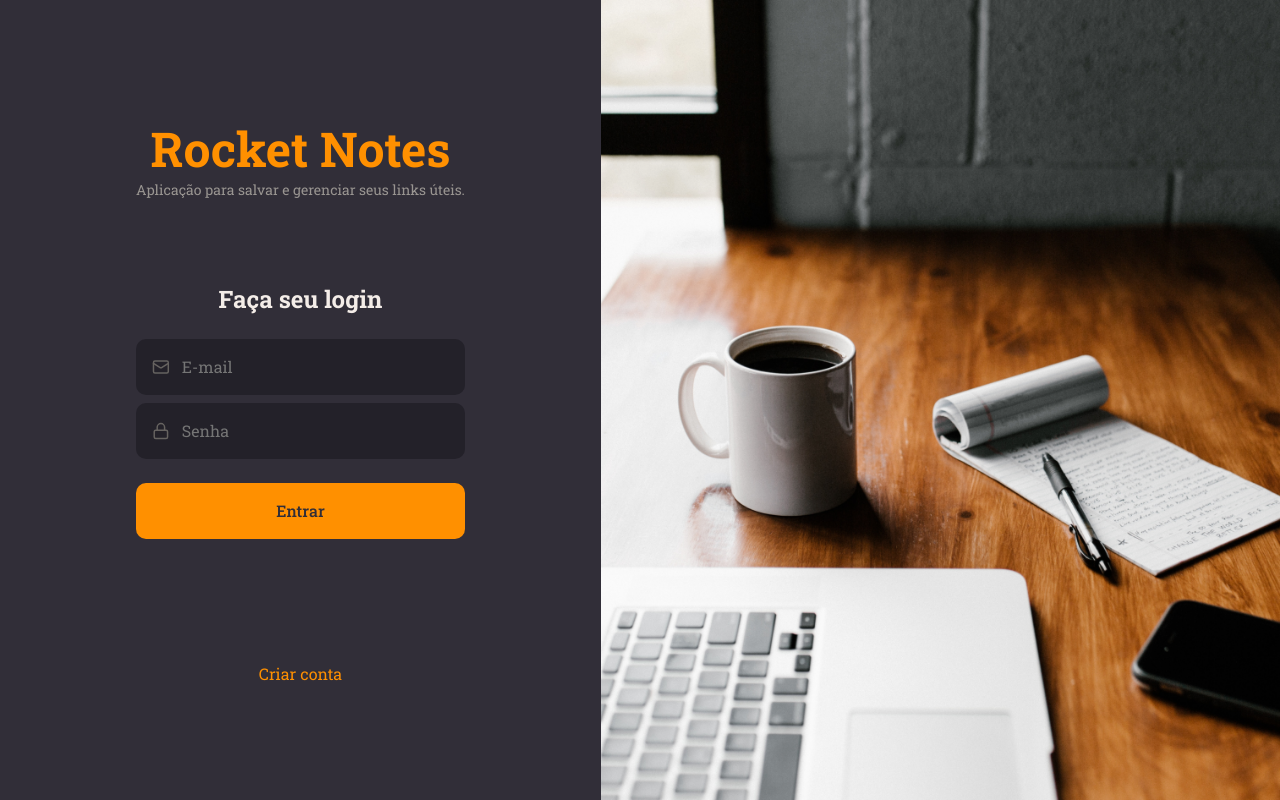
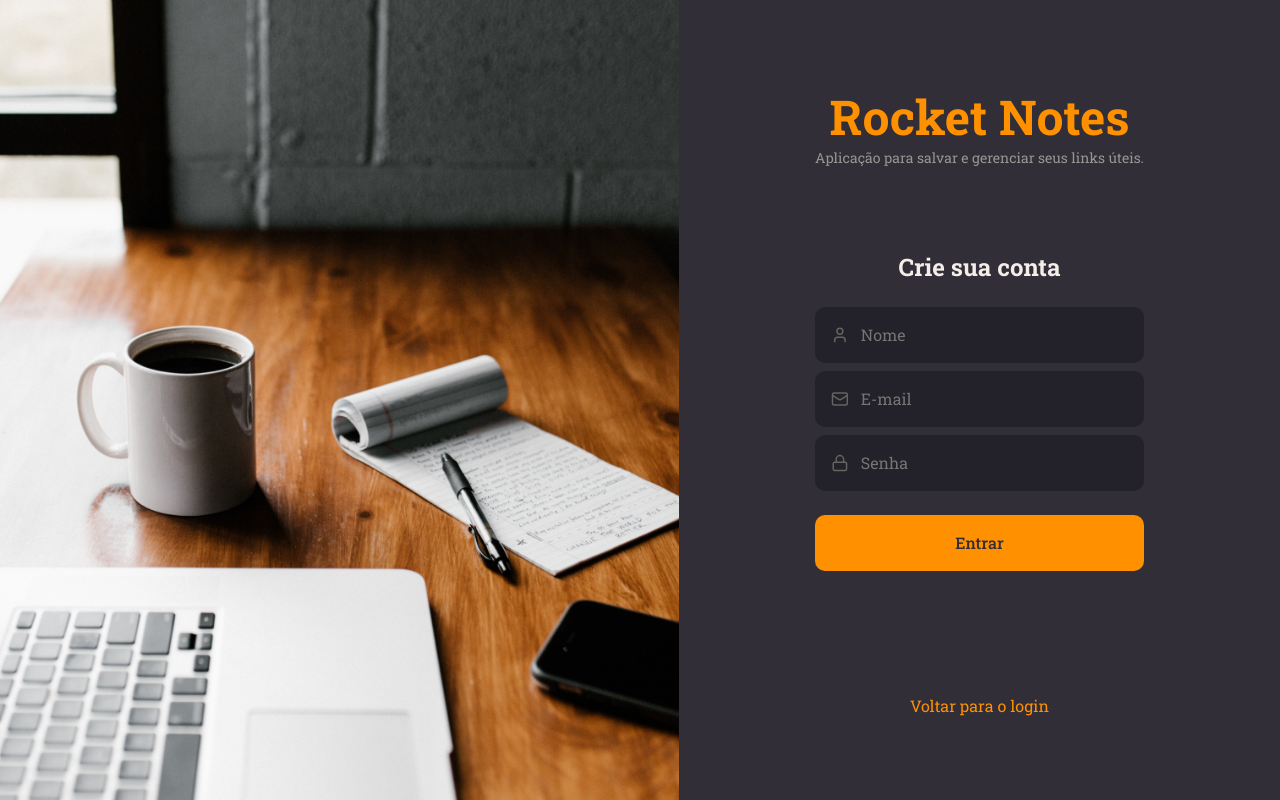
Before and after one commit to pcaldi/rocketNotes, a React (Vite) app: page / in a window 1280 px wide. Built offline with nearby package versions, Linux system fonts and the light colour scheme.

Commit message:
Criando a page de SingUp

```diff
--- a/src/main.jsx
+++ b/src/main.jsx
@@ -6,13 +6,13 @@
 import theme from './styles/theme'
 import GlobalStyles from './styles/global'
 
-import { SignIn } from './pages/SignIn'
+import { SignUp } from './pages/SignUp'
 
 ReactDOM.createRoot(document.getElementById('root')).render(
   <React.StrictMode>
     <ThemeProvider theme={theme}>
       <GlobalStyles />
-      <SignIn />
+      <SignUp />
     </ThemeProvider>
   </React.StrictMode>
 )
--- /dev/null
+++ b/src/pages/SignUp/index.jsx
@@ -0,0 +1,48 @@
+import { Background, Container, Form } from "./styles";
+
+import { LuMail, LuLock, LuUser } from "react-icons/lu";
+
+import { Input } from "../../components/Input"
+import { Button } from "../../components/Button"
+
+export function SignUp() {
+  return (
+    <Container>
+
+      <Background />
+
+      <Form>
+        <h1>Rocket Notes</h1>
+        <p>Aplicação para salvar e gerenciar seus links úteis.</p>
+
+        <h2>Crie sua conta</h2>
+
+        <Input
+          placeholder="Nome"
+          icon={LuUser}
+          type="text"
+        />
+
+        <Input
+          placeholder="E-mail"
+          icon={LuMail}
+          type="text"
+        />
+
+        <Input
+          placeholder="Senha"
+          type="password"
+          icon={LuLock}
+        />
+
+        <Button title="Entrar" />
+
+        <a href="#">Voltar para o login</a>
+
+      </Form>
+
+
+
+    </Container>
+  )
+}
--- /dev/null
+++ b/src/pages/SignUp/styles.js
@@ -0,0 +1,52 @@
+import styled from 'styled-components';
+import BackgroundImg from "../../assets/background.png"
+
+export const Container = styled.div`
+  height: 100vh;
+
+  display: flex;
+  align-items: stretch;
+`;
+
+export const Form = styled.form`
+  padding: 0 136px;
+
+  display: flex;
+  flex-direction: column;
+  justify-content: center;
+  align-items: center;
+
+  text-align: center;
+
+  > h1 {
+    font-size: 48px;
+    color: ${({ theme }) => theme.COLORS.ORANGE};
+
+  }
+
+  > p {
+    font-size: 14px;
+    color: ${({ theme }) => theme.COLORS.GRAY_100};
+  }
+
+  > h2 {
+    font-size: 24px;
+
+    margin-top: 84px;
+    margin-bottom: 24px;
+  }
+
+  > a {
+    margin-top: 124px;
+    color: ${({ theme }) => theme.COLORS.ORANGE};
+  }
+
+
+`;
+
+export const Background = styled.div`
+  flex: 1;
+  background: url(${BackgroundImg}) no-repeat center center;
+  background-size: cover;
+
+`;
```
